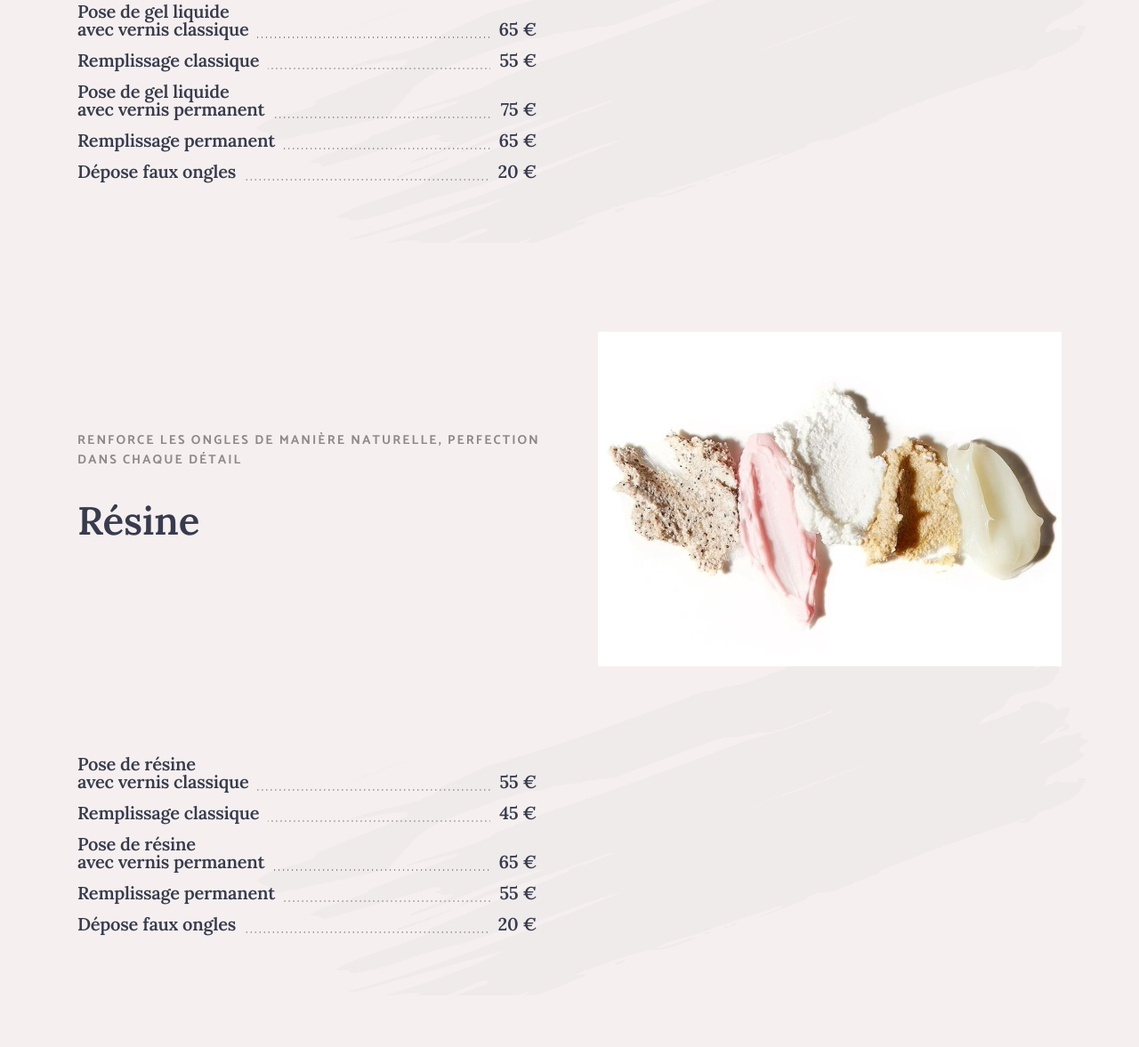
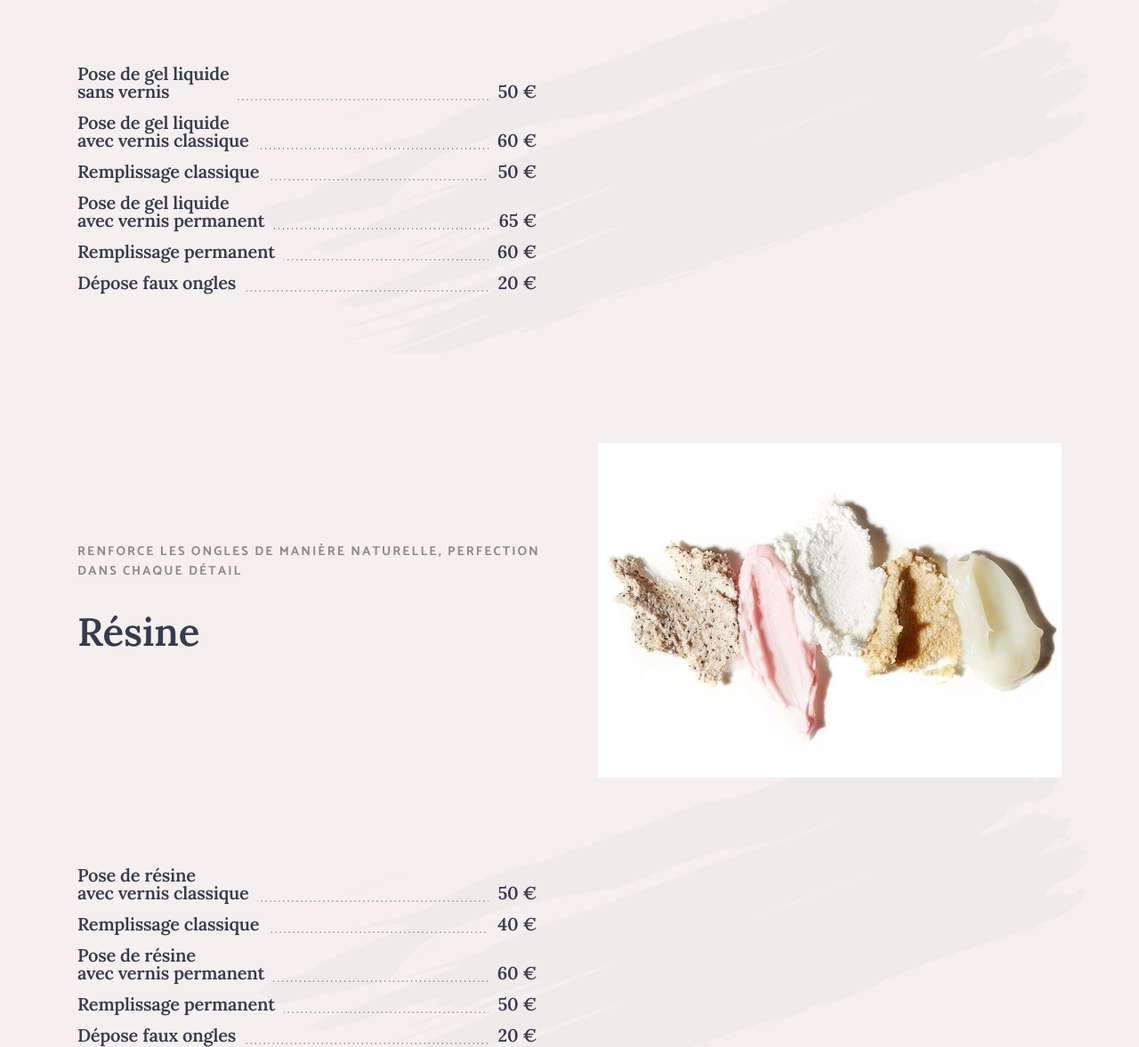
Before and after one commit to MTQ11/Manucure-du-Parc, a plain HTML site: page HTML/index.html in a window 1280 px wide. Shown: the part 5339-6516 px from the top of the page at 89% size. Drawn offline with Linux system fonts and the light colour scheme; a script that the page names is missing.

Commit message:
Update pricing details and add new services in index.html

```diff
--- a/HTML/index.html
+++ b/HTML/index.html
@@ -495,7 +495,34 @@
 												<h5>30 €</h5>
 											</div>
 										</div>
-
+									</li>
+									<li class="pricing-6-item">
+										<div class="detail-price">
+											<div class="price-name">
+												<h5>Avec vernis classique OPI</h5>
+											</div>
+											<div class="price-dots"></div>
+											<div class="price-number">
+												<h5>25 €</h5>
+											</div>
+											<div class="price-number">
+												<h5>35 €</h5>
+											</div>
+										</div>
+									</li>
+									<li class="pricing-6-item">
+										<div class="detail-price">
+											<div class="price-name">
+												<h5>Avec vernis permanent</h5>
+											</div>
+											<div class="price-dots"></div>
+											<div class="price-number">
+												<h5>40 €</h5>
+											</div>
+											<div class="price-number">
+												<h5>50 €</h5>
+											</div>
+										</div>
 									</li>
 									<li class="pricing-6-item">
 										<div class="detail-price">
@@ -565,7 +592,7 @@
 									<li class="pricing-6-item resp-lst">
 										<div class="detail-price">
 											<div class="price-name">
-												<h5>Dépose vernis permanent</h5>
+												<h5>Dépose vernis permanent (coupage et limage)</h5>
 											</div>
 											<div class="price-dots"></div>
 											<div class="price-number">
@@ -638,7 +665,40 @@
 									<li class="pricing-6-item">
 										<div class="detail-price">
 											<div class="price-name">
+												<h5>Pose de gel liquide<br>sans vernis</h5>
+											</div>
+											<div class="price-dots"></div>
+											<div class="price-number">
+												<h5>50 €</h5>
+											</div>
+										</div>
+									</li>
+									<li class="pricing-6-item">
+										<div class="detail-price">
+											<div class="price-name">
 												<h5>Pose de gel liquide<br>avec vernis classique</h5>
+											</div>
+											<div class="price-dots"></div>
+											<div class="price-number">
+												<h5>60 €</h5>
+											</div>
+										</div>
+									</li>
+									<li class="pricing-6-item">
+										<div class="detail-price">
+											<div class="price-name">
+												<h5>Remplissage classique</h5>
+											</div>
+											<div class="price-dots"></div>
+											<div class="price-number">
+												<h5>50 €</h5>
+											</div>
+										</div>
+									</li>
+									<li class="pricing-6-item">
+										<div class="detail-price">
+											<div class="price-name">
+												<h5>Pose de gel liquide<br>avec vernis permanent</h5>
 											</div>
 											<div class="price-dots"></div>
 											<div class="price-number">
@@ -649,33 +709,11 @@
 									<li class="pricing-6-item">
 										<div class="detail-price">
 											<div class="price-name">
-												<h5>Remplissage classique</h5>
-											</div>
-											<div class="price-dots"></div>
-											<div class="price-number">
-												<h5>55 €</h5>
-											</div>
-										</div>
-									</li>
-									<li class="pricing-6-item">
-										<div class="detail-price">
-											<div class="price-name">
-												<h5>Pose de gel liquide<br>avec vernis permanent</h5>
-											</div>
-											<div class="price-dots"></div>
-											<div class="price-number">
-												<h5>75 €</h5>
-											</div>
-										</div>
-									</li>
-									<li class="pricing-6-item">
-										<div class="detail-price">
-											<div class="price-name">
 												<h5>Remplissage permanent</h5>
 											</div>
 											<div class="price-dots"></div>
 											<div class="price-number">
-												<h5>65 €</h5>
+												<h5>60 €</h5>
 											</div>
 										</div>
 									</li>
@@ -730,7 +768,7 @@
 											</div>
 											<div class="price-dots"></div>
 											<div class="price-number">
-												<h5>55 €</h5>
+												<h5>50 €</h5>
 											</div>
 										</div>
 									</li>
@@ -741,7 +779,7 @@
 											</div>
 											<div class="price-dots"></div>
 											<div class="price-number">
-												<h5>45 €</h5>
+												<h5>40 €</h5>
 											</div>
 										</div>
 									</li>
@@ -752,7 +790,7 @@
 											</div>
 											<div class="price-dots"></div>
 											<div class="price-number">
-												<h5>65 €</h5>
+												<h5>60 €</h5>
 											</div>
 										</div>
 									</li>
@@ -763,7 +801,7 @@
 											</div>
 											<div class="price-dots"></div>
 											<div class="price-number">
-												<h5>55 €</h5>
+												<h5>50 €</h5>
 											</div>
 										</div>
 									</li>
@@ -792,6 +830,7 @@
 						<div class="txt-block left-column wow fadeInRight">
 							<span class="section-id">Peau lisse, douce, éclatante</span>
 							<h3 class="h3-md">Épilation</h3>
+							<span class="section-id">Uniquement en boutique à Antony</span>
 						</div>
 					</div>
 					<div class="col-md-6">
@@ -827,7 +866,7 @@
 											</div>
 											<div class="price-dots"></div>
 											<div class="price-number">
-												<h5>18 €</h5>
+												<h5>15 €</h5>
 											</div>
 										</div>
 									</li>
@@ -838,7 +877,7 @@
 											</div>
 											<div class="price-dots"></div>
 											<div class="price-number">
-												<h5>20 €</h5>
+												<h5>15 €</h5>
 											</div>
 										</div>
 									</li>
@@ -849,7 +888,7 @@
 											</div>
 											<div class="price-dots"></div>
 											<div class="price-number">
-												<h5>20 €</h5>
+												<h5>15 €</h5>
 											</div>
 										</div>
 									</li>
@@ -860,7 +899,7 @@
 											</div>
 											<div class="price-dots"></div>
 											<div class="price-number">
-												<h5>25 €</h5>
+												<h5>20 €</h5>
 											</div>
 										</div>
 									</li>
@@ -871,7 +910,7 @@
 											</div>
 											<div class="price-dots"></div>
 											<div class="price-number">
-												<h5>40 €</h5>
+												<h5>30 €</h5>
 											</div>
 										</div>
 									</li>
@@ -882,7 +921,7 @@
 											</div>
 											<div class="price-dots"></div>
 											<div class="price-number">
-												<h5>25 €</h5>
+												<h5>20 €</h5>
 											</div>
 										</div>
 
@@ -894,7 +933,7 @@
 											</div>
 											<div class="price-dots"></div>
 											<div class="price-number">
-												<h5>20 €</h5>
+												<h5>15 €</h5>
 											</div>
 										</div>
 									</li>
```
